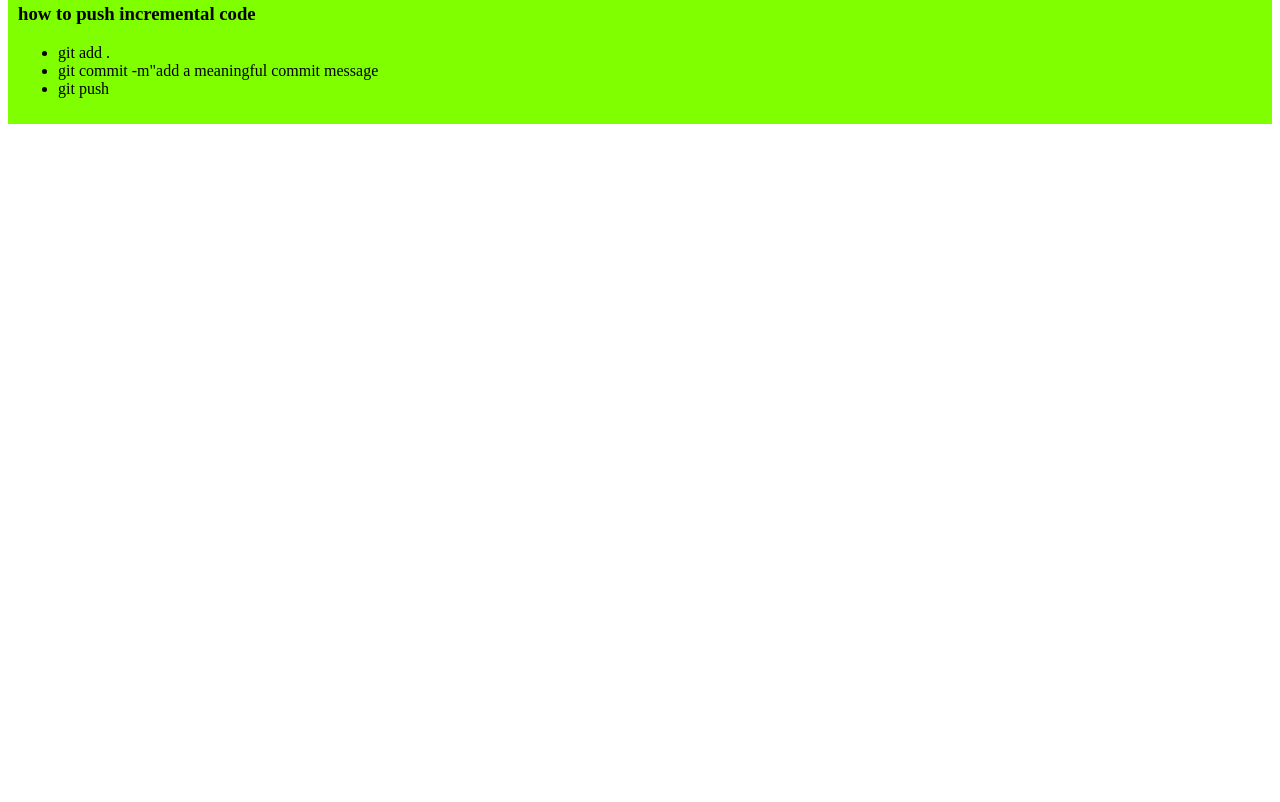
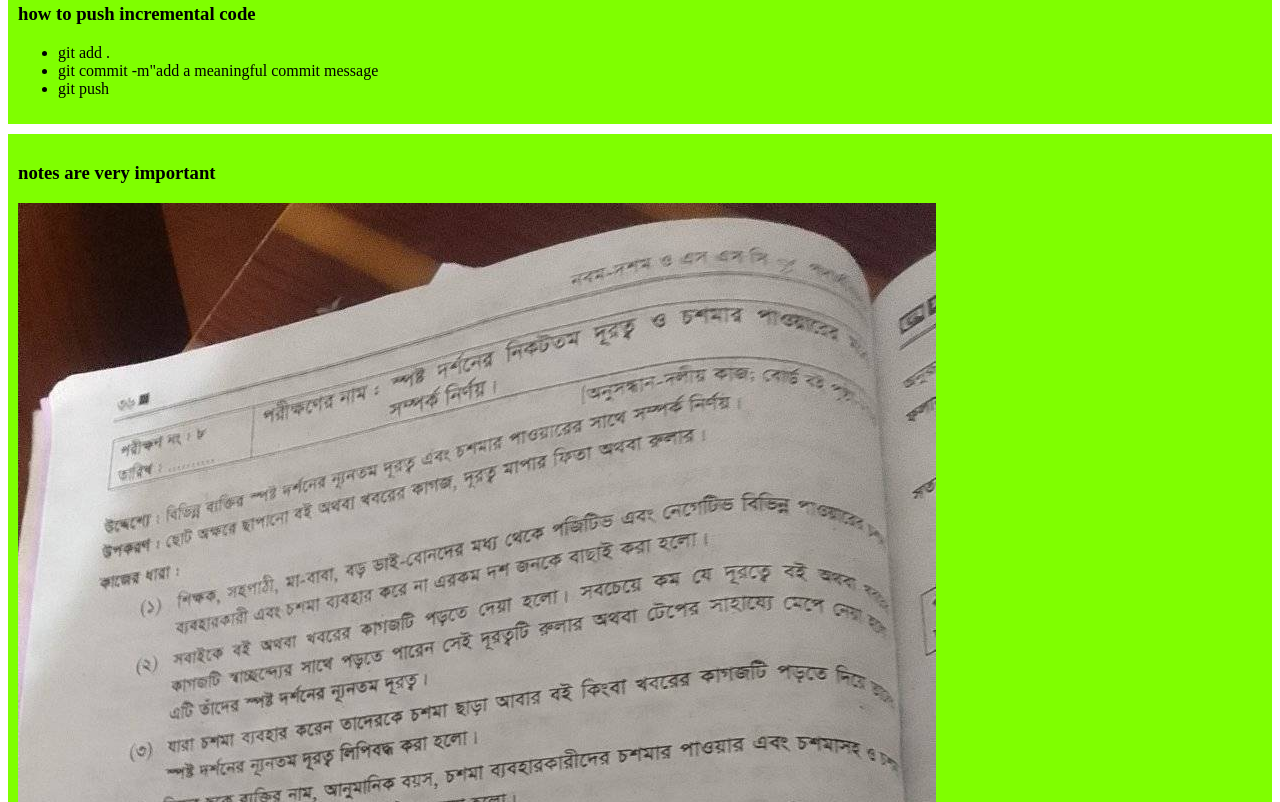
Before and after one commit to mohammed99571/my-simple-website, a plain HTML site: page index.html in a window 1280 px wide. Shown: the part 458-1260 px from the top of the page. Before the commit the page ends 800 px from the top, so only its background shows below. Drawn offline with Linux system fonts and the light colour scheme.

Commit message:
added study note

```diff
--- a/index.html
+++ b/index.html
@@ -37,5 +37,10 @@
 
         </ul>
     </div>
+    <div>
+        <h3>notes are very important</h3>
+        <img src="study note/373030760_810046200857369_5019608588154202847_n (3).jpg" alt="">
+    </div>
+
 </body>
 </html>
```
Also changed, not shown: study note/373030760_810046200857369_5019608588154202847_n (3).jpg (added).
